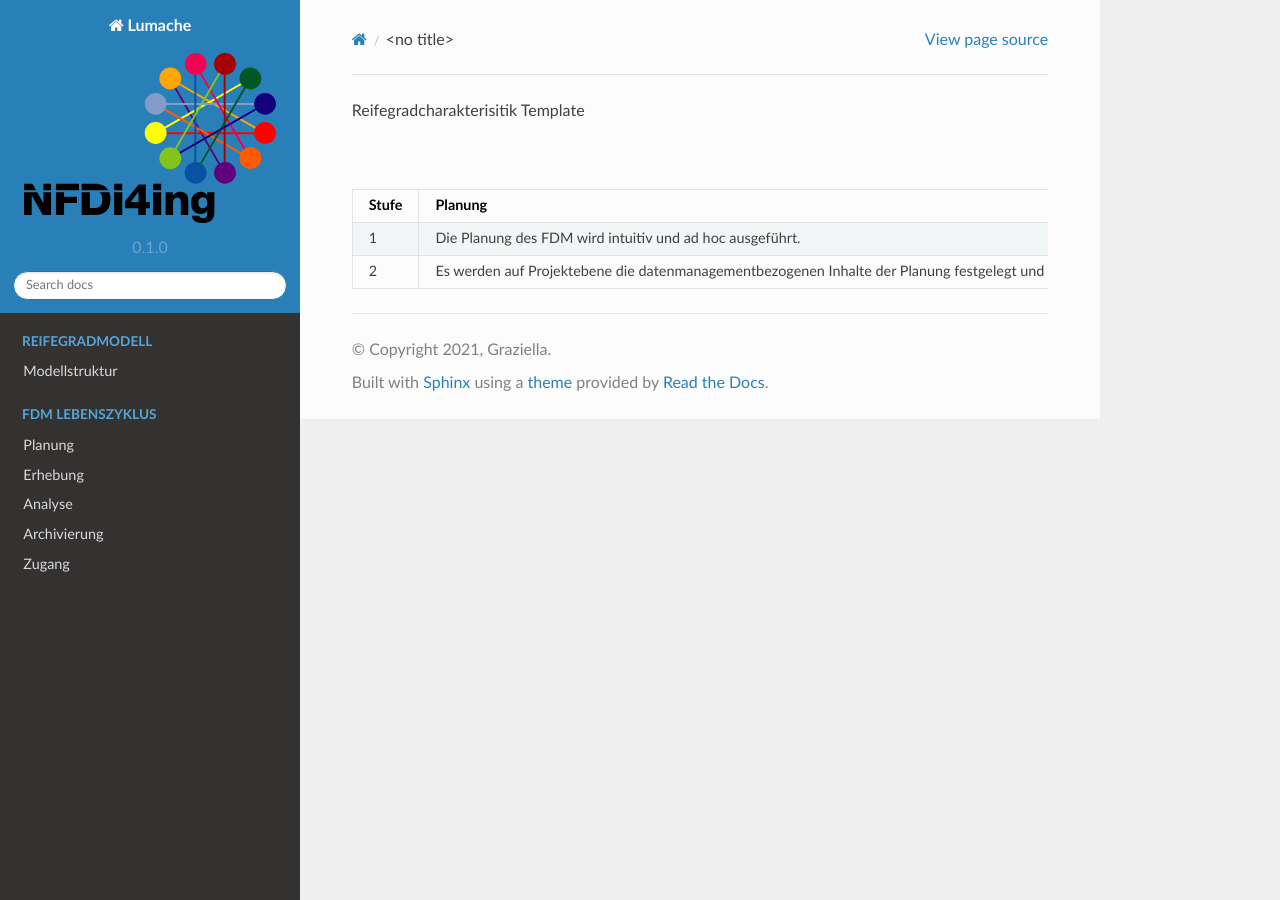
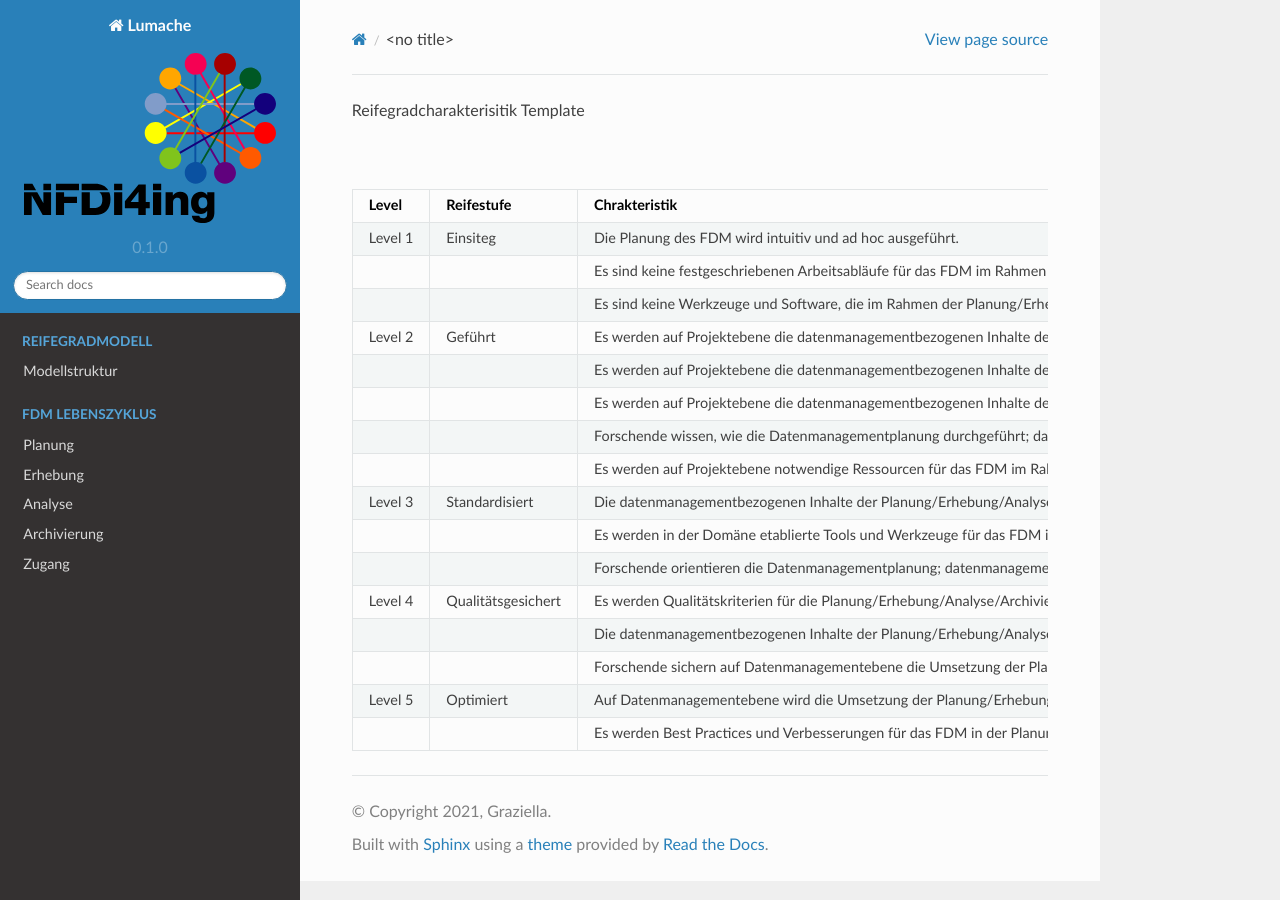
Before and after one commit to LUHMW/MaturityModelsNFDI4Ing, a Sphinx documentation site: the page built from docs/source/template.rst, in a window 1280 px wide. Built offline with Sphinx 7.4.7 and the Read the Docs theme 2.0.0, drawn with Linux system fonts in a browser that asks for light colours.

Commit message:
Update template.rst

```diff
--- a/docs/source/template.rst
+++ b/docs/source/template.rst
@@ -79,23 +79,70 @@
 .. list-table:: Reifestufen
    :header-rows: 1
 
-   * - Stufe
-     - Planung
-     - Erhebung/Analyse
-     - Archivierung/Zugang
-     - Allgemein
-     - Werkzeuge
+   * - Level
+     - Reifestufe
+     - Chrakteristik
 
-   * - 1
+   * - Level 1
+     - Einsiteg
      - Die Planung des FDM wird intuitiv und ad hoc ausgeführt.
-     - Das FDM im Rahmen der Erhebung/Analyse wird intuitiv und ad hoc ausgeführt.
-     - Daten werden ad hoc und reaktiv archiviert/zugänglich gemacht.
+
+   * -
+     -
      - Es sind keine festgeschriebenen Arbeitsabläufe für das FDM im Rahmen der Planung/Erhebung/Analyse/Archivierung/Zugang auf Projektebene beschrieben.
+
+   * -
+     -
      - Es sind keine Werkzeuge und Software, die im Rahmen der Planung/Erhebung/Analyse/Archivierung/Zugang eingesetzt werden, festgelegt.
 
-   * - 2
+   * - Level 2
+     - Geführt
      - Es werden auf Projektebene die datenmanagementbezogenen Inhalte der Planung festgelegt und durchgeführt.
+
+   * -
+     -
      - Es werden auf Projektebene die datenmanagementbezogenen Inhalte der Erhebung/Analyse festgelegt und durchgeführt.
+
+   * -
+     -
      - Es werden auf Projektebene die datenmanagementbezogenen Inhalte der Archivierung/Zugang festgelegt und durchgeführt.
+
+   * -
+     -
      - Forschende wissen, wie die Datenmanagementplanung durchgeführt; datenmanagementbezogene Erhebung/Analyse durchgeführt; Daten archiviert/zugänglich gemacht werden sollen und es stehen notwendige Ressourcen zur Verfügung.
-     - Es werden auf Projektebene notwendige
+
+   * -
+     -
+     - Es werden auf Projektebene notwendige Ressourcen für das FDM im Rahmen der Planung/Erhebung/Analyse/Archivierung/Zugang definiert und eingesetzt.
+
+   * - Level 3
+     - Standardisiert
+     - Die datenmanagementbezogenen Inhalte der Planung/Erhebung/Analyse/Archivierung/Zugang werden nach domänenspezifischen Standards und Richtlinien ausgelegt.
+
+   * -
+     -
+     - Es werden in der Domäne etablierte Tools und Werkzeuge für das FDM im Rahmen der Planung/Erhebung/Analyse/Archivierung/Zugang identifiziert und angewendet.
+
+   * -
+     -
+     - Forschende orientieren die Datenmanagementplanung; datenmanagementbezogene Erhebung/Analyse durchgeführt; Daten archiviert/zugänglich gemacht an domänenspezifischen Standards und etablieren diese in der Umsetzung im Rahmen des Projektes.
+
+   * - Level 4
+     - Qualitätsgesichert
+     - Es werden Qualitätskriterien für die Planung/Erhebung/Analyse/Archivierung/Zugang definiert und etabliert.
+
+   * -
+     -
+     - Die datenmanagementbezogenen Inhalte der Planung/Erhebung/Analyse/Archivierung/Zugang werden auf Basis der definierten Qualitätskriterien hin gesichert.
+
+   * -
+     -
+     - Forschende sichern auf Datenmanagementebene die Umsetzung der Planung/Erhebung/Analyse/Archivierung/Zugang hinsichtlich definierter Qualitätskriterien.
+
+   * - Level 5
+     - Optimiert
+     - Auf Datenmanagementebene wird die Umsetzung der Planung/Erhebung/Analyse/Archivierung/Zugang proaktiv optimiert und kontinuierlich verbessert (inhaltlich und technisch).
+
+   * -
+     -
+     - Es werden Best Practices und Verbesserungen für das FDM in der Planung/Erhebung/Analyse/Archivierung/Zugang entwickelt und mit der domänenspezifischen Community geteilt.
```
